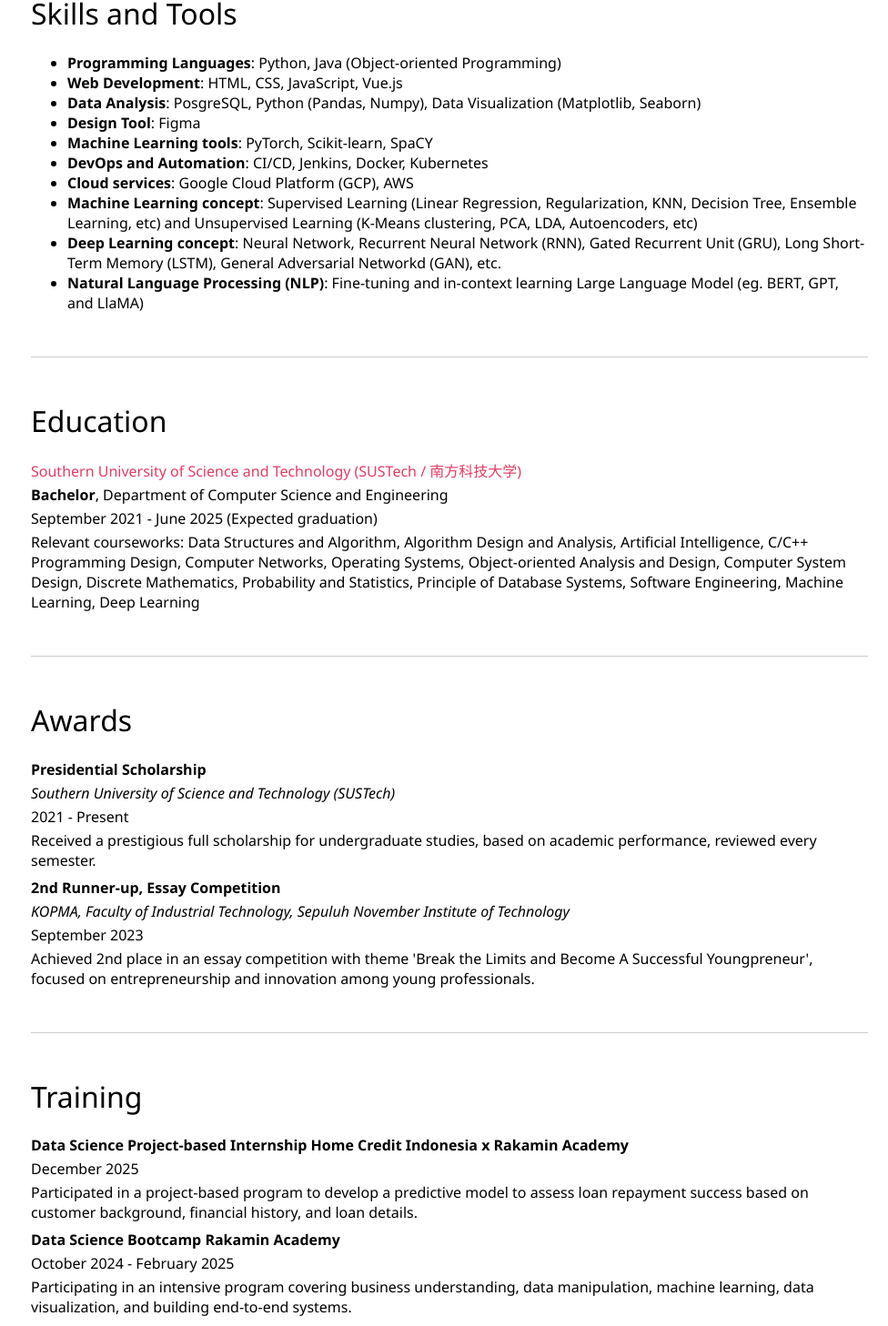
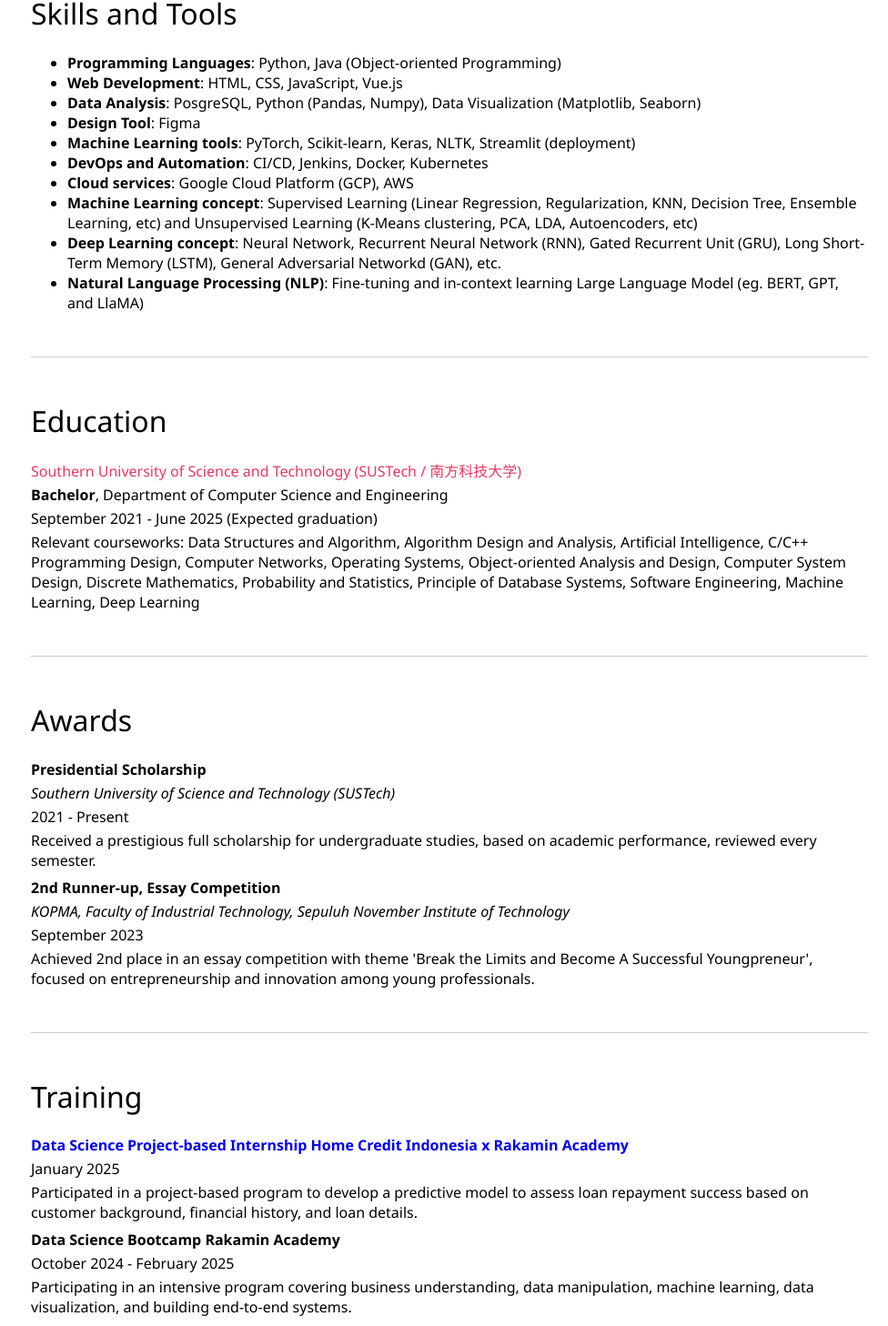
Before and after one commit to FiZufa/personal-website, a Nuxt app: page /cv in a window 1280 px wide. Shown: the part 350-1808 px from the top of the page at 91% size, without its empty margins (146-1122 px from the left). Built offline with nearby package versions, Linux system fonts and the light colour scheme.

Commit message:
add training links

```diff
--- a/data/data_skills.json
+++ b/data/data_skills.json
@@ -3,7 +3,7 @@
     "Web Development": "HTML, CSS, JavaScript, Vue.js",
     "Data Analysis": "PosgreSQL, Python (Pandas, Numpy), Data Visualization (Matplotlib, Seaborn)",
     "Design Tool": "Figma",
-    "Machine Learning tools": "PyTorch, Scikit-learn, SpaCY",
+    "Machine Learning tools": "PyTorch, Scikit-learn, Keras, NLTK, Streamlit (deployment)",
     "DevOps and Automation": "CI/CD, Jenkins, Docker, Kubernetes",
     "Cloud services": "Google Cloud Platform (GCP), AWS",
     "Machine Learning concept": "Supervised Learning (Linear Regression, Regularization, KNN, Decision Tree, Ensemble Learning, etc) and Unsupervised Learning (K-Means clustering, PCA, LDA, Autoencoders, etc)",
--- a/data/data_training.json
+++ b/data/data_training.json
@@ -1,8 +1,9 @@
 [
     {
         "name": "Data Science Project-based Internship Home Credit Indonesia x Rakamin Academy",
-        "time": "December 2025",
-        "desc": "Participated in a project-based program to develop a predictive model to assess loan repayment success based on customer background, financial history, and loan details."
+        "time": "January 2025",
+        "desc": "Participated in a project-based program to develop a predictive model to assess loan repayment success based on customer background, financial history, and loan details.",
+        "link": "https://drive.google.com/file/d/1-FBp2Jo87muuS_PLpeTR23w8ZGHDuMlg/view?usp=sharing"
     },
     {
         "name": "Data Science Bootcamp Rakamin Academy",
@@ -12,11 +13,13 @@
     {
         "name": "UI/UX Design Project-based Internship Gamelab Indonesia",
         "time": "July 2024 - August 2024",
-        "desc": "Designed a responsive website aligning the user experience design. Created wireframes, prototypes, and high-fidelity mockups to visualize and refine the design. Conducted usability testing to address pain points. Received full marks and positive feedback for the effective design solutions."
+        "desc": "Designed a responsive website aligning the user experience design. Created wireframes, prototypes, and high-fidelity mockups to visualize and refine the design. Conducted usability testing to address pain points. Received full marks and positive feedback for the effective design solutions.",
+        "link": "https://drive.google.com/file/d/1qB-2K_WnWJ7dlQArbMjrafT14CNOZ2sr/view?usp=sharing"
     },
     {
         "name": "UI/UX Design Mentorship RISTEK University of Indonesia",
         "time": "July 2024",
-        "desc": "Engaged in a mentorship program focusing on user-centered design and prototyping. Collaborated with peers and mentors to create wireframes and usability tests for an educational platform, enhancing user engagement."
+        "desc": "Engaged in a mentorship program focusing on user-centered design and prototyping. Collaborated with peers and mentors to create wireframes and usability tests for an educational platform, enhancing user engagement.",
+        "link": "https://drive.google.com/file/d/1V3TELoumGOt4V7R5QddUmNlW3f6PHHm6/view?usp=sharing"
     }
 ]
--- a/pages/cv/index.vue
+++ b/pages/cv/index.vue
@@ -48,7 +48,8 @@
         <div class="section">
             <h1 class="sub-title">Training</h1>
             <div v-for="(training, index) in data.trainings" :key="index" class="training">
-                <p class="bold">{{ training.name }}</p>
+                <!-- <p class="bold">{{ training.name }}</p> -->
+                <a style="text-decoration: none;" :href="training.link" target="_blank" rel="noopener noreferrer"><p class="bold">{{ training.name }}</p></a>
                 <p>{{ training.time }}</p>
                 <p>{{ training.desc }}</p>
             </div>
```
